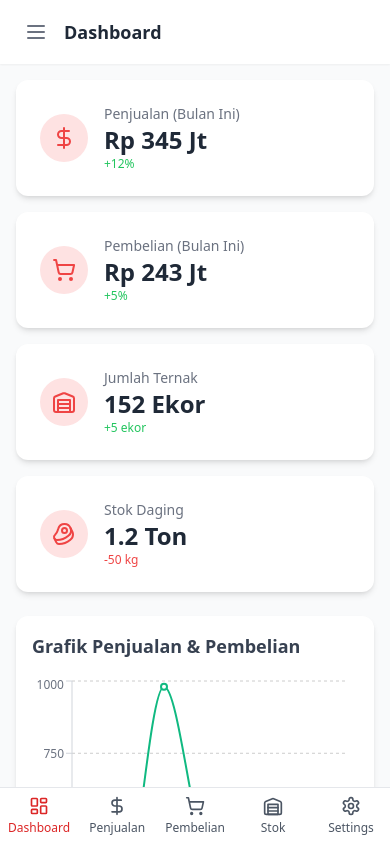
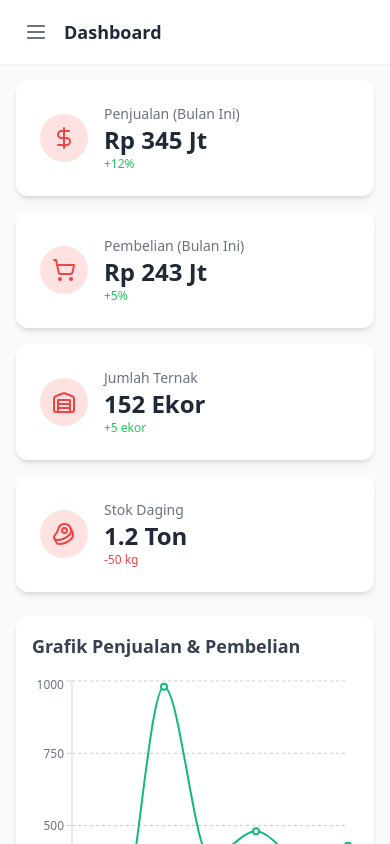
Before and after one commit to LittleKatyusha/Sapi, a React (Create React App) app: page / in a window 390 px wide. Shown: the top 844 px of the page. Built offline with nearby package versions, Linux system fonts and the light colour scheme.

Commit message:
penghilangan navbar bawah

```diff
--- a/src/components/Layout.jsx
+++ b/src/components/Layout.jsx
@@ -4,7 +4,7 @@ import {
     LayoutDashboard, ShoppingCart, DollarSign, Warehouse, Beef, FileText, Settings,
     Users, X, CalendarCheck, Truck, Home, List, Store, Package, Tag, ChevronDown, Menu
 } from 'lucide-react';
-import MobileBottomNav from './MobileBottomNav'; // Asumsikan komponen ini ada
+// MobileBottomNav import is removed as it's no longer used.
 
 // --- Konfigurasi Menu (Struktur Baru yang Profesional) ---
 const menuConfig = [
@@ -148,7 +148,6 @@ const Layout = ({ children, title = "Dashboard" }) => {
                 }`}
             >
                 <div className="p-5 border-b border-red-700/50">
-                    {/* PERUBAHAN DI SINI: Ikon truk dihapus */}
                     <div className="flex items-center mb-6">
                         <h1 className="text-xl font-bold tracking-tight">
                            CV Puput<span className="text-red-300">Bersaudara</span>
@@ -200,13 +199,12 @@ const Layout = ({ children, title = "Dashboard" }) => {
                     </div>
                 </header>
 
-                <main className="flex-1 p-4 md:p-6 overflow-y-auto pb-20 md:pb-6">
+                {/* PERUBAHAN DI SINI: padding-bottom (pb) disesuaikan */}
+                <main className="flex-1 p-4 md:p-6 overflow-y-auto pb-6">
                     {children}
                 </main>
 
-                <div className="md:hidden">
-                    <MobileBottomNav />
-                </div>
+                {/* PERUBAHAN DI SINI: MobileBottomNav dihapus */}
             </div>
         </div>
     );
```
